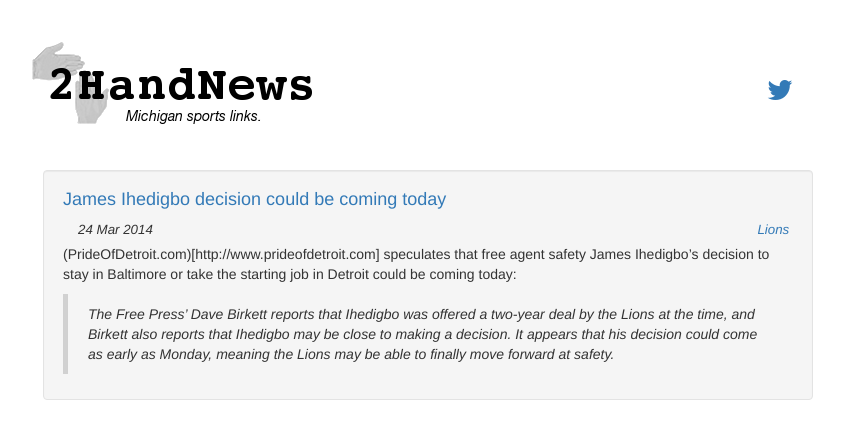
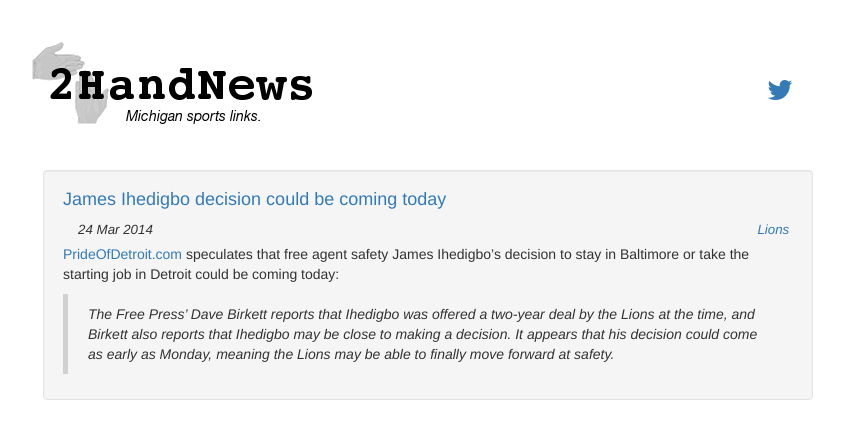
Before and after one commit to aftco/aftco.github.io, a Jekyll site: the page built from _posts/2014-03-24-09-38-james-ihedigbo-decision-could-be-coming-today.md, in a window 1280 px wide. Shown: the top 439 px of the page, without its empty margins (212-1056 px from the left). Built offline with Jekyll 4.4.1, drawn with Linux system fonts in a browser that asks for light colours; nearby versions of some CDN libraries; Markdown is read by kramdown in place of the engine named in the settings.

Commit message:
Update 2014-03-24-09-38-james-ihedigbo-decision-could-be-coming-today.md

```diff
--- a/_posts/2014-03-24-09-38-james-ihedigbo-decision-could-be-coming-today.md
+++ b/_posts/2014-03-24-09-38-james-ihedigbo-decision-could-be-coming-today.md
@@ -5,6 +5,6 @@
 link: http://www.prideofdetroit.com/2014/3/24/5542030/lions-rumors-james-ihedigbo
 ---
 
-(PrideOfDetroit.com)[http://www.prideofdetroit.com] speculates that free agent safety James Ihedigbo's decision to stay in Baltimore or take the starting job in Detroit could be coming today:
+[PrideOfDetroit.com](http://www.prideofdetroit.com) speculates that free agent safety James Ihedigbo's decision to stay in Baltimore or take the starting job in Detroit could be coming today:
 
 >The Free Press' Dave Birkett reports that Ihedigbo was offered a two-year deal by the Lions at the time, and Birkett also reports that Ihedigbo may be close to making a decision. It appears that his decision could come as early as Monday, meaning the Lions may be able to finally move forward at safety.
```
